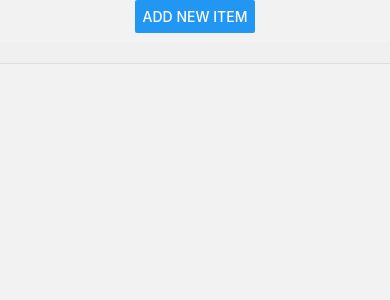
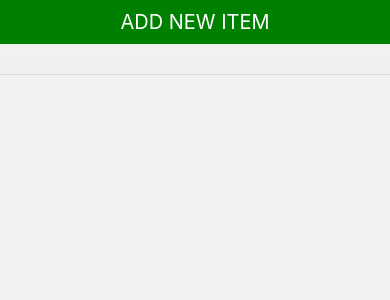
Before and after one commit to DDMX2022/poker-app, a React Native app: screen /circularTab in a window 390 px wide. Shown: the top 300 px of the page. Built offline with nearby package versions, Linux system fonts and the light colour scheme.

Commit message:
Made some changes for the ui  in circular list

```diff
--- a/src/components/PokerTableUI.tsx
+++ b/src/components/PokerTableUI.tsx
@@ -119,10 +119,10 @@ const styles = StyleSheet.create({
   },
   seat: {
     position: 'absolute',
-    width: 40, // Example seat size
-    height: 40, // Example seat size
-    backgroundColor: '#FFF', // Example seat color
-    borderRadius: 20, // Make the seats round
+    width: 40,
+    height: 40,
+    backgroundColor: '#FFF',
+    borderRadius: 20,
     borderWidth: 1,
     borderColor: '#000',
     justifyContent: 'center',
--- a/src/components/SwipableModal.tsx
+++ b/src/components/SwipableModal.tsx
@@ -26,7 +26,6 @@ const SwipeModal = ({
   const isHorizontal = direction === 'left' || direction === 'right';
   const windowWidth = Dimensions.get('window').width;
 
-  console?.log('direction', direction);
   const outputRange = isHorizontal
     ? direction === 'right'
       ? [windowWidth, windowWidth * 0.2]
@@ -94,7 +93,6 @@ const SwipeModal = ({
         <TouchableOpacity
           style={styles.backdrop}
           onPress={() => {
-            console?.log('sdasdasdas');
             onClose();
           }}
           activeOpacity={1}
--- a/src/screens/CircularTabScreen.tsx
+++ b/src/screens/CircularTabScreen.tsx
@@ -7,17 +7,19 @@ import {
   TouchableOpacity,
   View,
 } from 'react-native';
-import React, {useEffect, useRef, useState} from 'react';
+import React, {useCallback, useEffect, useRef, useState} from 'react';
 
 import {CircularArrayList} from '../utilities/helper';
 
-const {width} = Dimensions.get('window');
-
-const CircularTabScreen = ({isCyclic = true}) => {
+const {width, height} = Dimensions.get('window');
+const ITEM_HEIGHT = height * 0.8;
+const CircularTabScreen = ({isCyclic = true, animatedSwitch = false}) => {
   const [dataList, setDataList] = useState(new CircularArrayList(10));
   const [data, setData] = useState([]);
   const flatListRef = useRef(null);
   const [selectedTabIndex, setSelectedTabIndex] = useState(0);
+  const [isRemovingItem, setIsRemovingItem] = useState(false);
+
   useEffect(() => {
     updateFlatListData();
   }, []);
@@ -35,8 +37,24 @@ const CircularTabScreen = ({isCyclic = true}) => {
       setData(dataArray);
     }
   };
-
-  const removeCurrentItem = (item, index) => {
+  useEffect(() => {
+    if (selectedTabIndex >= 0 && selectedTabIndex < dataList.count) {
+      const adjustedIndex =
+        isCyclic && data.length > 1 ? selectedTabIndex + 1 : selectedTabIndex;
+      flatListRef.current?.scrollToIndex({
+        index: adjustedIndex,
+        animated: animatedSwitch,
+      });
+    }
+  }, [selectedTabIndex, dataList, animatedSwitch, isCyclic, data.length]);
+  useEffect(() => {
+    if (!isRemovingItem && dataList.count === 0) {
+      setIsRemovingItem(false);
+    }
+  }, [dataList.count, isRemovingItem]);
+  const removeCurrentItem = useCallback(
+    (item, index) => {
+      setIsRemovingItem(true);
       let actualIndex = (index - 1 + dataList.count) % dataList.count;
 
       dataList.removeAt(actualIndex);
@@ -46,24 +64,34 @@ const CircularTabScreen = ({isCyclic = true}) => {
         dataList.reset();
         setData([]);
       }
-  };
+      setIsRemovingItem(false);
+    },
+    [dataList, updateFlatListData],
+  );
 
-  const addNewItem = () => {
+  const addNewItem = useCallback(() => {
     const newItem = `Item ${dataList.count + 1}`;
     dataList.add(newItem);
-    console?.log(dataList);
     updateFlatListData();
-  };
+
+    const newTabIndex = dataList.count - 1;
+    setSelectedTabIndex(newTabIndex);
+  }, [dataList]);
+
   const onMomentumScrollEnd = event => {
-    const index = Math.round(event.nativeEvent.contentOffset.x / width);
+    const offset = event.nativeEvent.contentOffset.x;
+    const index = Math.round(offset / width);
     if (isCyclic) {
       if (index === 0) {
-        flatListRef.current.scrollToIndex({
-          index: data.length - 2,
-          animated: false,
+        flatListRef.current.scrollToOffset({
+          offset: width * (data.length - 2),
+          animated: animatedSwitch,
         });
       } else if (index === data.length - 1) {
-        flatListRef.current.scrollToIndex({index: 1, animated: false});
+        flatListRef.current.scrollToOffset({
+          offset: width,
+          animated: animatedSwitch,
+        });
       }
       const newIndex =
         index === 0
@@ -77,7 +105,7 @@ const CircularTabScreen = ({isCyclic = true}) => {
     }
   };
 
-  const TabHeader = ({titles, onSelect, selectedTabIndex}) => {
+  const TabHeader = React.memo(({titles, onSelect, selectedTabIndex}) => {
     return (
       <View style={styles.tabHeaderContainer}>
         {titles.map((title, index) => (
@@ -93,13 +121,24 @@ const CircularTabScreen = ({isCyclic = true}) => {
         ))}
       </View>
     );
-  };
+  });
 
-  const handleSelectTab = index => {
+  const getItemLayout = (data, index) => ({
+    length: ITEM_HEIGHT,
+    offset: width * index,
+    index,
+  });
+  const handleSelectTab = useCallback(
+    index => {
       setSelectedTabIndex(index);
       const adjustedIndex = isCyclic && data.length > 1 ? index + 1 : index;
-    flatListRef.current.scrollToIndex({index: adjustedIndex, animated: true});
-  };
+      flatListRef.current.scrollToIndex({
+        index: adjustedIndex,
+        animated: animatedSwitch,
+      });
+    },
+    [dataList, animatedSwitch],
+  );
 
   const renderItem = ({item, index}) => (
     <View style={styles.itemContainer}>
@@ -112,9 +151,12 @@ const CircularTabScreen = ({isCyclic = true}) => {
   );
   return (
     <View style={styles.fullScreen}>
-      <View style={styles.buttonContainer}>
-        <Button title="Add New Item" onPress={addNewItem} />
-      </View>
+      <TouchableOpacity
+        style={styles.buttonContainer}
+        onPress={addNewItem}
+        disabled={isRemovingItem}>
+        <Text style={styles.buttonText}>ADD NEW ITEM</Text>
+      </TouchableOpacity>
       <TabHeader
         titles={dataList.toArray().map(item => item)}
         onSelect={handleSelectTab}
@@ -130,6 +172,7 @@ const CircularTabScreen = ({isCyclic = true}) => {
         showsHorizontalScrollIndicator={false}
         scrollEnabled={dataList.count > 1}
         onMomentumScrollEnd={onMomentumScrollEnd}
+        getItemLayout={getItemLayout}
       />
     </View>
   );
@@ -154,6 +197,12 @@ const styles = StyleSheet.create({
     flexDirection: 'row',
     justifyContent: 'space-around',
     marginBottom: 10,
+    padding: 10,
+    backgroundColor: 'green',
+  },
+  buttonText: {
+    fontSize: 20,
+    color: 'white',
   },
   tabHeaderContainer: {
     flexDirection: 'row',
```
Lines whose indentation alone changed are shown as unchanged.
